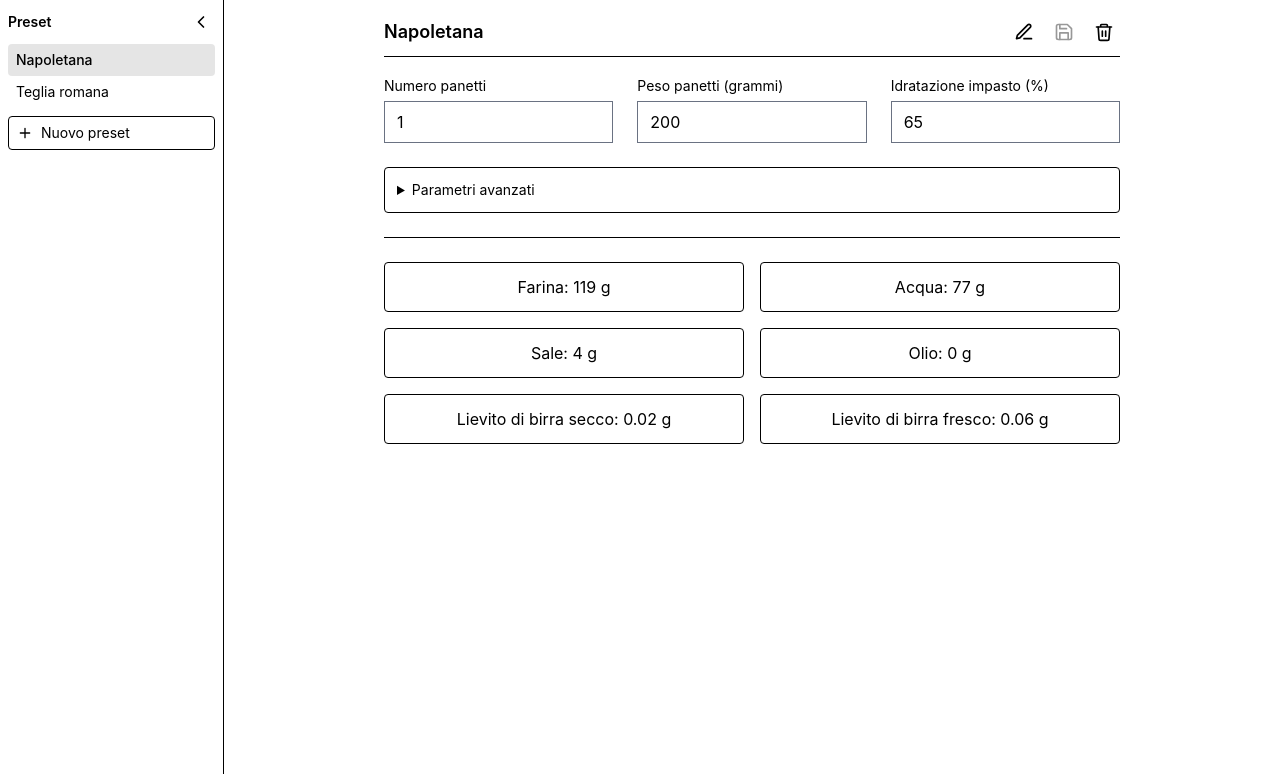
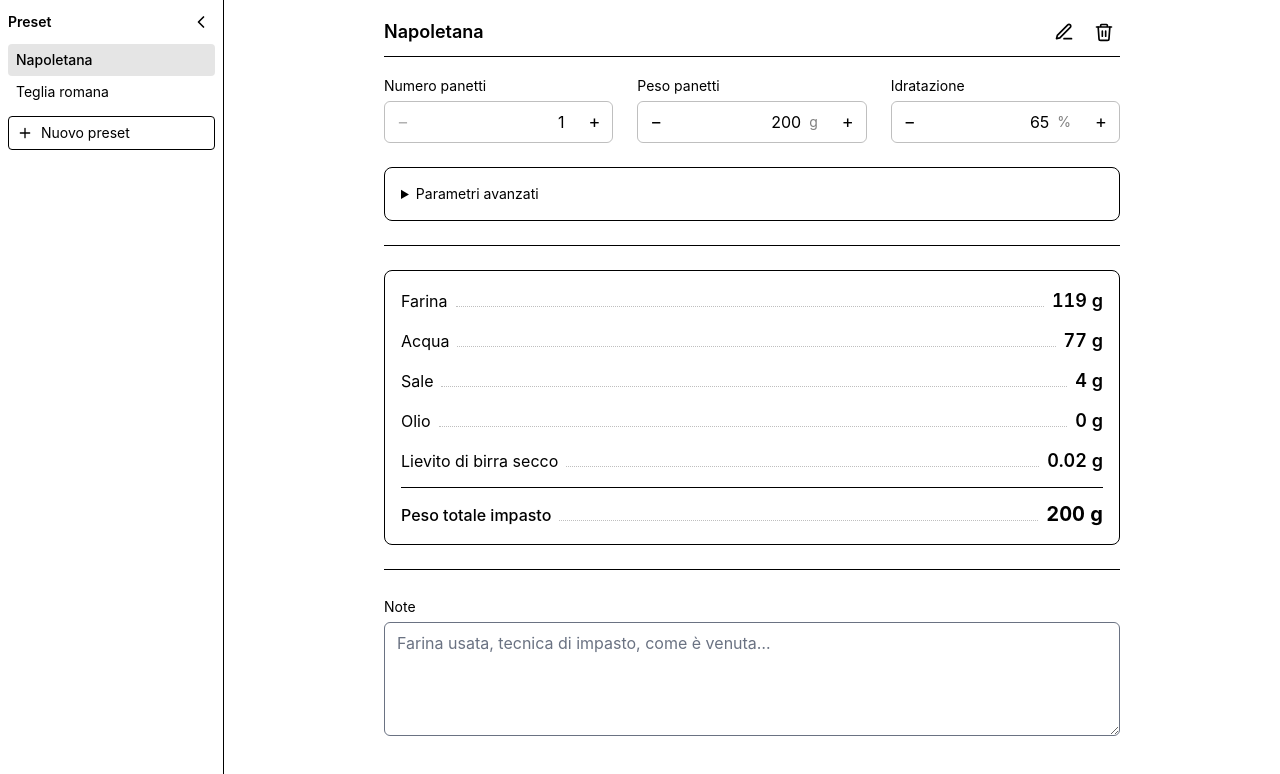
Before and after one commit to zapolab/pizza-calc, a SvelteKit app: page / in a window 1280 px wide. Shown: the top 774 px of the page. Built offline with nearby package versions, Linux system fonts and the light colour scheme.

Commit message:
feat: change ui style (#6)

```diff
--- /dev/null
+++ b/src/lib/NumberField.svelte
@@ -0,0 +1,74 @@
+<script lang="ts">
+	type Props = {
+		label: string;
+		value: number;
+		min: number;
+		max: number;
+		unit?: string;
+		step?: number;
+		error?: string;
+	};
+
+	let { label, value = $bindable(), min, max, unit, step = 1, error }: Props = $props();
+
+	const id = $props.id();
+	const invalid = $derived(Boolean(error));
+
+	function nudge(delta: number) {
+		const from = Number.isFinite(value) ? value : min;
+		value = Math.min(max, Math.max(min, from + delta));
+	}
+</script>
+
+<div>
+	<label for={id} class="text-sm">{label}</label>
+
+	<div
+		class="mt-1 flex items-stretch overflow-hidden rounded-md border focus-within:border-black/60
+			{invalid ? 'border-red-600' : 'border-black/25'}"
+	>
+		<button
+			type="button"
+			class="px-3 text-lg leading-none select-none hover:bg-black/5 disabled:opacity-30"
+			aria-label="Diminuisci: {label}"
+			disabled={value <= min}
+			onclick={() => nudge(-step)}
+		>
+			−
+		</button>
+
+		<label for={id} class="flex min-w-0 flex-1 items-center">
+			<input
+				{id}
+				type="number"
+				{min}
+				{max}
+				{step}
+				bind:value
+				aria-invalid={invalid}
+				class="w-full min-w-0 rounded-none border-0 text-right focus:ring-0 {unit
+					? 'pr-1'
+					: 'pr-3'}"
+			/>
+			{#if unit}
+				<span class="shrink-0 pr-3 pl-1 text-sm whitespace-nowrap text-black/50" aria-hidden="true">
+					{unit}
+				</span>
+			{/if}
+		</label>
+
+		<button
+			type="button"
+			class="px-3 text-lg leading-none select-none hover:bg-black/5 disabled:opacity-30"
+			aria-label="Aumenta: {label}"
+			disabled={value >= max}
+			onclick={() => nudge(step)}
+		>
+			+
+		</button>
+	</div>
+
+	{#if error}
+		<p class="mt-1 text-sm text-red-700">{error}</p>
+	{/if}
+</div>
--- /dev/null
+++ b/src/lib/SegmentedControl.svelte
@@ -0,0 +1,24 @@
+<script lang="ts" generics="T">
+	type Props = {
+		options: readonly { id: T; label: string }[];
+		value: T;
+		label: string;
+	};
+
+	let { options, value = $bindable(), label }: Props = $props();
+</script>
+
+<div role="group" aria-label={label} class="flex rounded-lg bg-black/5 p-0.5 text-sm">
+	{#each options as option (String(option.id))}
+		<button
+			type="button"
+			aria-pressed={value === option.id}
+			class="min-w-14 rounded-md px-3 py-1 {value === option.id
+				? 'bg-white font-medium shadow-sm'
+				: 'text-black/60 hover:text-black'}"
+			onclick={() => (value = option.id)}
+		>
+			{option.label}
+		</button>
+	{/each}
+</div>
--- a/src/lib/dough.ts
+++ b/src/lib/dough.ts
@@ -1,6 +1,7 @@
 import { clampValues, type PresetValues } from './presets';
 
 export type Results = {
+	totalWeight: number;
 	flour: number;
 	water: number;
 	salt: number;
@@ -50,6 +51,7 @@ export function computeResults(values: PresetValues): Results {
 	const dryYeast = round(wetYeast * DRY_YEAST_FACTOR, 2);
 
 	return {
+		totalWeight,
 		flour,
 		water,
 		salt,
--- a/src/routes/+page.svelte
+++ b/src/routes/+page.svelte
@@ -1,6 +1,25 @@
 <script lang="ts">
 	import { computeResults } from '$lib/dough';
-	import { cloneValues, defaultValues, limits, validateValues, type Preset } from '$lib/presets';
+	import NumberField from '$lib/NumberField.svelte';
+	import SegmentedControl from '$lib/SegmentedControl.svelte';
+	import {
+		cloneValues,
+		defaultValues,
+		limits,
+		validateValues,
+		type Preset,
+		type YeastKind
+	} from '$lib/presets';
+
+	const yeastKinds: { id: YeastKind; label: string }[] = [
+		{ id: 'dry', label: 'Secco' },
+		{ id: 'fresh', label: 'Fresco' }
+	];
+
+	const panPizzaOptions = [
+		{ id: false, label: 'No' },
+		{ id: true, label: 'Sì' }
+	];
 
 	// Placeholder until the sqlite backend is in place.
 	let presets = $state<Preset[]>([
@@ -40,9 +59,6 @@
 	});
 
 	const selectedPreset = $derived(presets.find((p) => p.id === selectedId) ?? null);
-	const dirty = $derived(
-		selectedPreset !== null && JSON.stringify(selectedPreset.values) !== JSON.stringify(values)
-	);
 
 	function selectPreset(preset: Preset) {
 		selectedId = preset.id;
@@ -60,9 +76,12 @@
 	}
 
 	function savePreset() {
-		if (!selectedPreset) return;
-		selectedPreset.values = cloneValues(values);
+		const snapshot = cloneValues(values);
+		if (selectedPreset) selectedPreset.values = snapshot;
 	}
+
+	// Autosave: every field change lands in the selected preset.
+	$effect(savePreset);
 
 	function deletePreset() {
 		const i = presets.findIndex((p) => p.id === selectedId);
@@ -81,6 +100,11 @@
 	}
 
 	const results = $derived(computeResults(values));
+	const yeast = $derived(
+		values.yeastKind === 'dry'
+			? { label: 'Lievito di birra secco', amount: results.dryYeast }
+			: { label: 'Lievito di birra fresco', amount: results.wetYeast }
+	);
 </script>
 
 <div class="flex min-h-screen">
@@ -218,7 +242,6 @@
 			{:else}
 				<h2 class="min-w-0 flex-1 truncate text-lg font-semibold">
 					{selectedPreset?.name ?? 'Nessun preset'}
-					{#if dirty}<span class="text-sm font-normal">•</span>{/if}
 				</h2>
 			{/if}
 
@@ -242,29 +265,6 @@
 				>
 					<path d="M12 20h9" />
 					<path d="M16.5 3.5a2.121 2.121 0 013 3L7 19l-4 1 1-4 12.5-12.5z" />
-				</svg>
-			</button>
-
-			<button
-				type="button"
-				class="rounded p-1.5 hover:bg-black/5 disabled:opacity-40"
-				aria-label="Salva parametri nel preset"
-				title="Salva nel preset"
-				disabled={!dirty}
-				onclick={savePreset}
-			>
-				<svg
-					class="size-5"
-					viewBox="0 0 24 24"
-					fill="none"
-					stroke="currentColor"
-					stroke-width="2"
-					stroke-linecap="round"
-					stroke-linejoin="round"
-					aria-hidden="true"
-				>
-					<path d="M19 21H5a2 2 0 01-2-2V5a2 2 0 012-2h11l5 5v11a2 2 0 01-2 2z" />
-					<path d="M17 21v-8H7v8M7 3v5h8" />
 				</svg>
 			</button>
 
@@ -319,60 +319,38 @@
 			</div>
 		</dialog>
 
-		{#snippet fieldError(message: string | undefined)}
-			{#if message}
-				<p class="mt-1 text-sm text-red-700">{message}</p>
-			{/if}
-		{/snippet}
-
 		<form>
 			<div class="grid grid-cols-1 gap-x-6 gap-y-4 sm:grid-cols-3">
-				<label class="block">
-					<span class="text-sm">Numero panetti</span>
-					<input
-						type="number"
+				<NumberField
+					label="Numero panetti"
 					min={limits.doughBallCount.min}
 					max={limits.doughBallCount.max}
-						step="1"
 					bind:value={values.doughBallCount}
-						aria-invalid={Boolean(errors.doughBallCount)}
-						class="mt-1 w-full {errors.doughBallCount ? 'border-red-600' : ''}"
+					error={errors.doughBallCount}
 				/>
-					{@render fieldError(errors.doughBallCount)}
-				</label>
 
-				<label class="block">
-					<span class="text-sm">Peso panetti (grammi)</span>
-					<input
-						type="number"
+				<NumberField
+					label="Peso panetti"
+					unit="g"
 					min={limits.doughBallWeight.min}
 					max={limits.doughBallWeight.max}
-						step="1"
 					bind:value={values.doughBallWeight}
-						aria-invalid={Boolean(errors.doughBallWeight)}
-						class="mt-1 w-full {errors.doughBallWeight ? 'border-red-600' : ''}"
+					error={errors.doughBallWeight}
 				/>
-					{@render fieldError(errors.doughBallWeight)}
-				</label>
 
-				<label class="block">
-					<span class="text-sm">Idratazione impasto (%)</span>
-					<input
-						type="number"
+				<NumberField
+					label="Idratazione"
+					unit="%"
 					min={limits.hydration.min}
 					max={limits.hydration.max}
-						step="1"
 					bind:value={values.hydration}
-						aria-invalid={Boolean(errors.hydration)}
-						class="mt-1 w-full {errors.hydration ? 'border-red-600' : ''}"
+					error={errors.hydration}
 				/>
-					{@render fieldError(errors.hydration)}
-				</label>
 			</div>
 
 			<details
 				bind:open={advancedOpen}
-				class="mt-6 rounded border p-3 {hasAdvancedErrors ? 'border-red-600' : ''}"
+				class="mt-6 rounded-lg border p-4 {hasAdvancedErrors ? 'border-red-600' : ''}"
 			>
 				<summary
 					class="cursor-pointer text-sm select-none {hasAdvancedErrors ? 'text-red-600' : ''}"
@@ -380,90 +358,73 @@
 					Parametri avanzati
 				</summary>
 
-				<div class="mt-4 grid grid-cols-1 gap-x-6 gap-y-4 sm:grid-cols-2">
-					<label class="block">
-						<span class="text-sm">Ore di lievitazione totali</span>
-						<input
-							type="number"
+				<div class="mt-4 grid grid-cols-1 gap-x-6 gap-y-4 sm:grid-cols-3">
+					<NumberField
+						label="Lievitazione totale"
+						unit="h"
 						min={limits.proofingHours.min}
 						max={limits.proofingHours.max}
-							step="1"
 						bind:value={values.proofingHours}
-							aria-invalid={Boolean(errors.proofingHours)}
-							class="mt-1 w-full {errors.proofingHours ? 'border-red-600' : ''}"
+						error={errors.proofingHours}
 					/>
-						{@render fieldError(errors.proofingHours)}
-					</label>
 
-					<label class="block">
-						<span class="text-sm">Ore di riposo in frigorifero (sul totale)</span>
-						<input
-							type="number"
+					<NumberField
+						label="Di cui in frigorifero"
+						unit="h"
 						min={limits.fridgeHours.min}
 						max={values.proofingHours - 1}
-							step="1"
 						bind:value={values.fridgeHours}
-							aria-invalid={Boolean(errors.fridgeHours)}
-							class="mt-1 w-full {errors.fridgeHours ? 'border-red-600' : ''}"
+						error={errors.fridgeHours}
 					/>
-						{@render fieldError(errors.fridgeHours)}
-					</label>
 
-					<label class="block">
-						<span class="text-sm">Sale (grammi per litro)</span>
-						<input
-							type="number"
+					<NumberField
+						label="Temperatura ambiente"
+						unit="°C"
+						min={limits.roomTemperature.min}
+						max={limits.roomTemperature.max}
+						bind:value={values.roomTemperature}
+						error={errors.roomTemperature}
+					/>
+
+					<NumberField
+						label="Sale"
+						unit="g/l"
 						min={limits.saltPerLiter.min}
 						max={limits.saltPerLiter.max}
-							step="1"
 						bind:value={values.saltPerLiter}
-							aria-invalid={Boolean(errors.saltPerLiter)}
-							class="mt-1 w-full {errors.saltPerLiter ? 'border-red-600' : ''}"
+						error={errors.saltPerLiter}
 					/>
-						{@render fieldError(errors.saltPerLiter)}
-					</label>
 
-					<label class="block">
-						<span class="text-sm">Olio (grammi per litro)</span>
-						<input
-							type="number"
+					<NumberField
+						label="Olio"
+						unit="g/l"
 						min={limits.oilPerLiter.min}
 						max={limits.oilPerLiter.max}
-							step="1"
 						bind:value={values.oilPerLiter}
-							aria-invalid={Boolean(errors.oilPerLiter)}
-							class="mt-1 w-full {errors.oilPerLiter ? 'border-red-600' : ''}"
+						error={errors.oilPerLiter}
 					/>
-						{@render fieldError(errors.oilPerLiter)}
-					</label>
+				</div>
 
-					<label class="block">
-						<span class="text-sm">Temperatura ambiente (°C)</span>
-						<input
-							type="number"
-							min={limits.roomTemperature.min}
-							max={limits.roomTemperature.max}
-							step="1"
-							bind:value={values.roomTemperature}
-							aria-invalid={Boolean(errors.roomTemperature)}
-							class="mt-1 w-full {errors.roomTemperature ? 'border-red-600' : ''}"
+				<hr class="my-4 border-black/15" />
+
+				<div class="grid grid-cols-1 gap-x-6 gap-y-4 sm:grid-cols-2">
+					<div class="flex items-center justify-between gap-3">
+						<span class="text-sm">Pizza in teglia</span>
+						<SegmentedControl
+							label="Pizza in teglia"
+							options={panPizzaOptions}
+							bind:value={values.panPizza}
 						/>
-						{@render fieldError(errors.roomTemperature)}
-					</label>
+					</div>
 
-					<fieldset>
-						<legend class="text-sm">Pizza in teglia</legend>
-						<div class="mt-1 flex h-full justify-start gap-4">
-							<label class="flex items-center gap-2">
-								<input type="radio" value={false} bind:group={values.panPizza} />
-								<span>No</span>
-							</label>
-							<label class="flex items-center gap-2">
-								<input type="radio" value={true} bind:group={values.panPizza} />
-								<span>Si</span>
-							</label>
+					<div class="flex items-center justify-between gap-3">
+						<span class="text-sm">Lievito di birra</span>
+						<SegmentedControl
+							label="Tipo di lievito"
+							options={yeastKinds}
+							bind:value={values.yeastKind}
+						/>
 					</div>
-					</fieldset>
 				</div>
 			</details>
 		</form>
@@ -476,13 +437,52 @@
 			</p>
 		{/if}
 
-		<div class="grid grid-cols-1 gap-4 sm:grid-cols-2">
-			<p class="rounded border p-3 text-center">Farina: {results.flour} g</p>
-			<p class="rounded border p-3 text-center">Acqua: {results.water} g</p>
-			<p class="rounded border p-3 text-center">Sale: {results.salt} g</p>
-			<p class="rounded border p-3 text-center">Olio: {results.oil} g</p>
-			<p class="rounded border p-3 text-center">Lievito di birra secco: {results.dryYeast} g</p>
-			<p class="rounded border p-3 text-center">Lievito di birra fresco: {results.wetYeast} g</p>
+		<div class="rounded-lg border p-4">
+			<ul class="space-y-3">
+				<li class="flex items-baseline gap-2">
+					<span>Farina</span>
+					<span class="min-w-4 flex-1 border-b border-dotted border-black/25"></span>
+					<span class="text-lg font-semibold tabular-nums">{results.flour} g</span>
+				</li>
+				<li class="flex items-baseline gap-2">
+					<span>Acqua</span>
+					<span class="min-w-4 flex-1 border-b border-dotted border-black/25"></span>
+					<span class="text-lg font-semibold tabular-nums">{results.water} g</span>
+				</li>
+				<li class="flex items-baseline gap-2">
+					<span>Sale</span>
+					<span class="min-w-4 flex-1 border-b border-dotted border-black/25"></span>
+					<span class="text-lg font-semibold tabular-nums">{results.salt} g</span>
+				</li>
+				<li class="flex items-baseline gap-2">
+					<span>Olio</span>
+					<span class="min-w-4 flex-1 border-b border-dotted border-black/25"></span>
+					<span class="text-lg font-semibold tabular-nums">{results.oil} g</span>
+				</li>
+				<li class="flex items-baseline gap-2">
+					<span>{yeast.label}</span>
+					<span class="min-w-4 flex-1 border-b border-dotted border-black/25"></span>
+					<span class="text-lg font-semibold tabular-nums">{yeast.amount} g</span>
+				</li>
+			</ul>
+
+			<div class="mt-3 flex items-baseline gap-2 border-t pt-3">
+				<span class="font-medium">Peso totale impasto</span>
+				<span class="min-w-4 flex-1 border-b border-dotted border-black/25"></span>
+				<span class="text-xl font-bold tabular-nums">{results.totalWeight} g</span>
+			</div>
+		</div>
+
+		<hr class="my-6" />
+
+		<div>
+			<label for="notes" class="text-sm">Note</label>
+			<textarea
+				id="notes"
+				rows="4"
+				placeholder="Farina usata, tecnica di impasto, come è venuta…"
+				bind:value={values.notes}
+				class="mt-1 w-full resize-y rounded-md"></textarea>
 		</div>
 	</main>
 </div>
--- a/src/routes/layout.css
+++ b/src/routes/layout.css
@@ -1,2 +1,20 @@
 @import 'tailwindcss';
 @plugin '@tailwindcss/forms';
+
+@layer base {
+	input:not([type='checkbox']):not([type='radio']),
+	select,
+	textarea {
+		border-radius: var(--radius-md);
+	}
+
+	input[type='number'] {
+		appearance: textfield;
+	}
+
+	input[type='number']::-webkit-inner-spin-button,
+	input[type='number']::-webkit-outer-spin-button {
+		margin: 0;
+		appearance: none;
+	}
+}
```
Also changed, not shown: src/lib/presets.ts (+10 -2 lines). Lines whose indentation alone changed are shown as unchanged.
